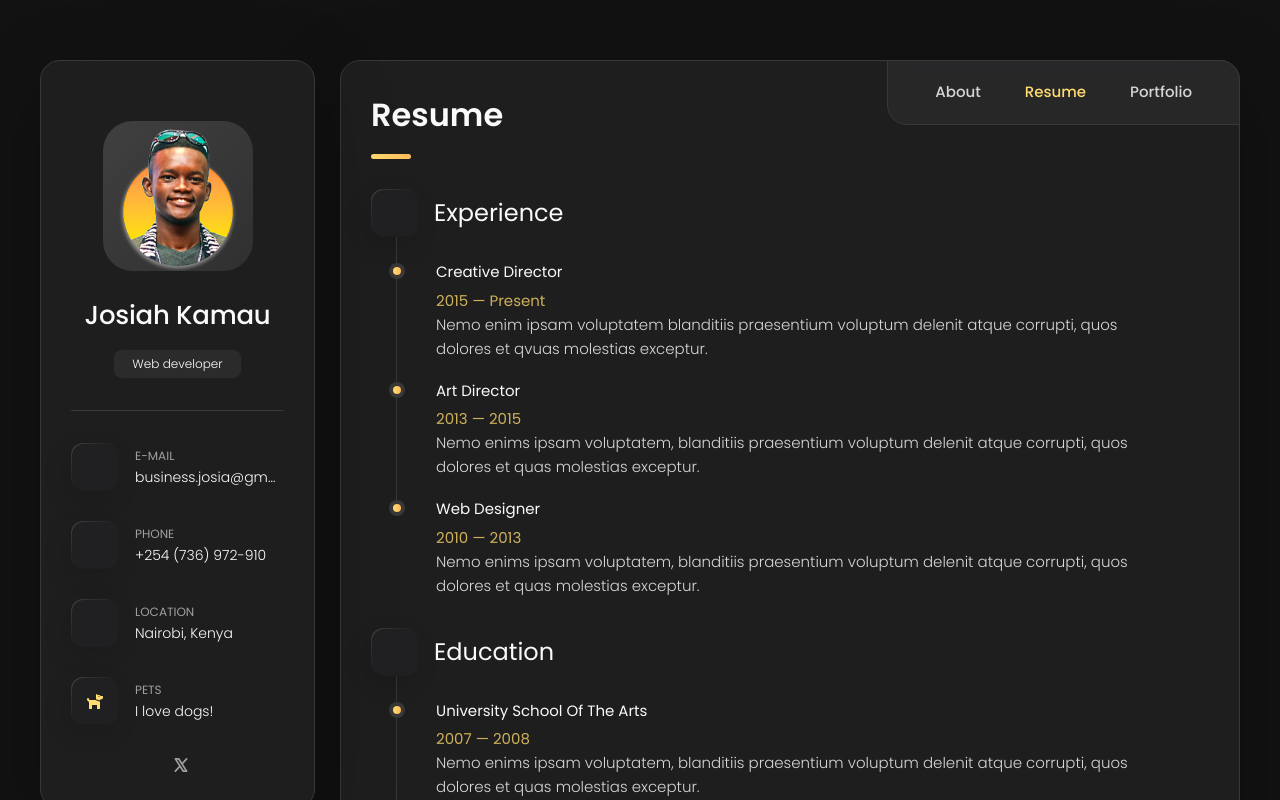
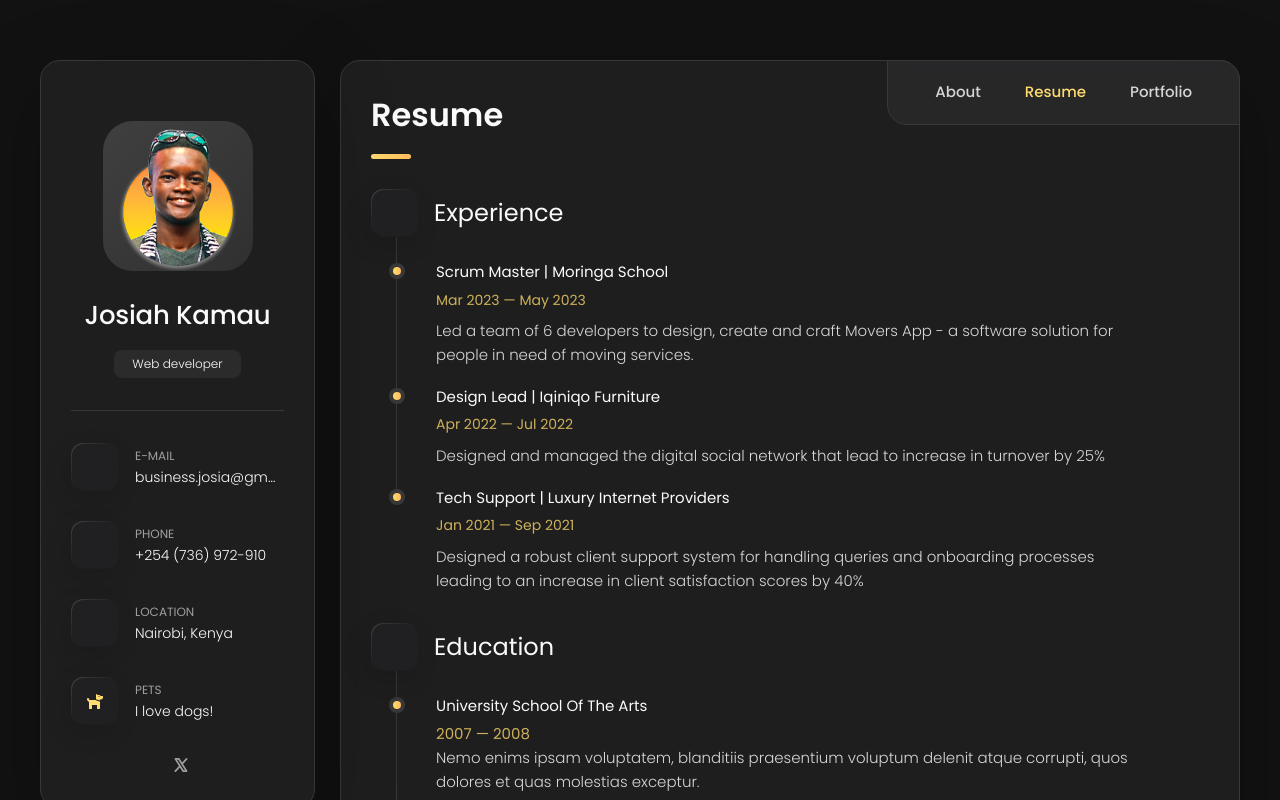
Before and after one commit to spectr-e/portfolio, a Next.js app: page /resume in a window 1280 px wide. Shown: the top 800 px of the page. Built offline with nearby package versions, Linux system fonts and the light colour scheme.

Commit message:
fix(Experiences): Add my work experience

```diff
--- a/app/resume/page.jsx
+++ b/app/resume/page.jsx
@@ -1,3 +1,5 @@
+import { Experiences } from '@/components'
+
 const ResumePage = () => {
   return (
     <article className='resume active' data-page='resume'>
@@ -6,50 +8,7 @@ const ResumePage = () => {
       </header>
 
       {/* experience */}
-      <section className='timeline'>
-        <div className='title-wrapper'>
-          <div className='icon-box'>
-            <ion-icon name='book-outline'></ion-icon>
-          </div>
-
-          <h3 className='h3'>Experience</h3>
-        </div>
-
-        <ol className='timeline-list'>
-          <li className='timeline-item'>
-            <h4 className='h4 timeline-item-title'>Creative director</h4>
-
-            <span>2015 — Present</span>
-
-            <p className='timeline-text'>
-              Nemo enim ipsam voluptatem blanditiis praesentium voluptum delenit
-              atque corrupti, quos dolores et qvuas molestias exceptur.
-            </p>
-          </li>
-
-          <li className='timeline-item'>
-            <h4 className='h4 timeline-item-title'>Art director</h4>
-
-            <span>2013 — 2015</span>
-
-            <p className='timeline-text'>
-              Nemo enims ipsam voluptatem, blanditiis praesentium voluptum
-              delenit atque corrupti, quos dolores et quas molestias exceptur.
-            </p>
-          </li>
-
-          <li className='timeline-item'>
-            <h4 className='h4 timeline-item-title'>Web designer</h4>
-
-            <span>2010 — 2013</span>
-
-            <p className='timeline-text'>
-              Nemo enims ipsam voluptatem, blanditiis praesentium voluptum
-              delenit atque corrupti, quos dolores et quas molestias exceptur.
-            </p>
-          </li>
-        </ol>
-      </section>
+      <Experiences />
 
       {/* education */}
       <section className='timeline'>
--- a/components/Experiences.jsx
+++ b/components/Experiences.jsx
@@ -1,5 +1,57 @@
 const Experiences = () => {
-  return <div></div>
+  return (
+    <section className='timeline'>
+      <div className='title-wrapper'>
+        <div className='icon-box'>
+          <ion-icon name='book-outline'></ion-icon>
+        </div>
+
+        <h3 className='h3'>Experience</h3>
+      </div>
+
+      <ol className='timeline-list'>
+        <li className='timeline-item'>
+          <h4 className='h4 timeline-item-title'>
+            Scrum Master | Moringa School
+          </h4>
+
+          <span className='text-sm mb-2'>Mar 2023 — May 2023</span>
+
+          <p className='timeline-text'>
+            Led a team of 6 developers to design, create and craft Movers App -
+            a software solution for people in need of moving services.
+          </p>
+        </li>
+
+        <li className='timeline-item'>
+          <h4 className='h4 timeline-item-title'>
+            Design Lead | Iqiniqo Furniture
+          </h4>
+
+          <span className='text-sm mb-2'>Apr 2022 — Jul 2022</span>
+
+          <p className='timeline-text'>
+            Designed and managed the digital social network that lead to
+            increase in turnover by 25%
+          </p>
+        </li>
+
+        <li className='timeline-item'>
+          <h4 className='h4 timeline-item-title'>
+            Tech Support | Luxury Internet Providers
+          </h4>
+
+          <span className='text-sm mb-2'>Jan 2021 — Sep 2021</span>
+
+          <p className='timeline-text'>
+            Designed a robust client support system for handling queries and
+            onboarding processes leading to an increase in client satisfaction
+            scores by 40%
+          </p>
+        </li>
+      </ol>
+    </section>
+  )
 }
 
 export default Experiences
```
